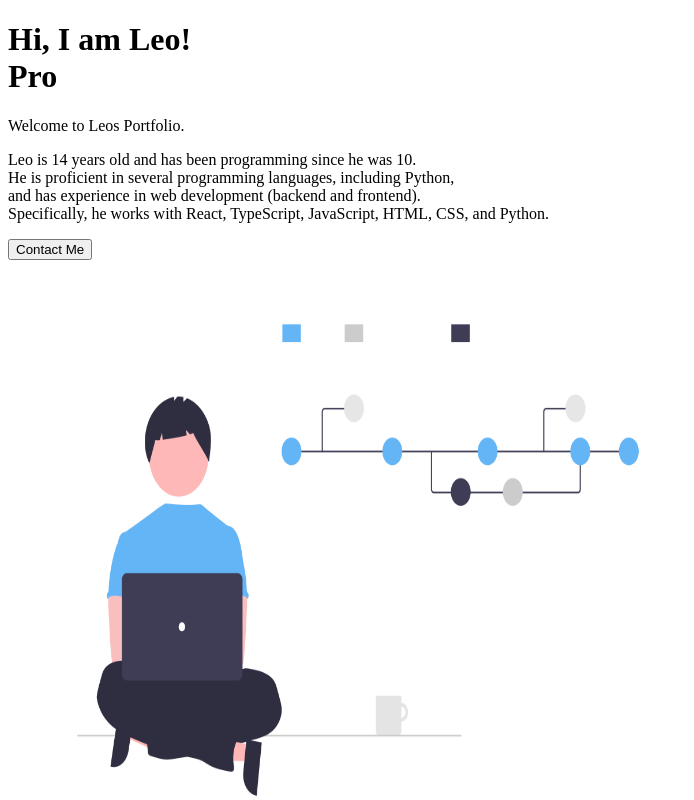
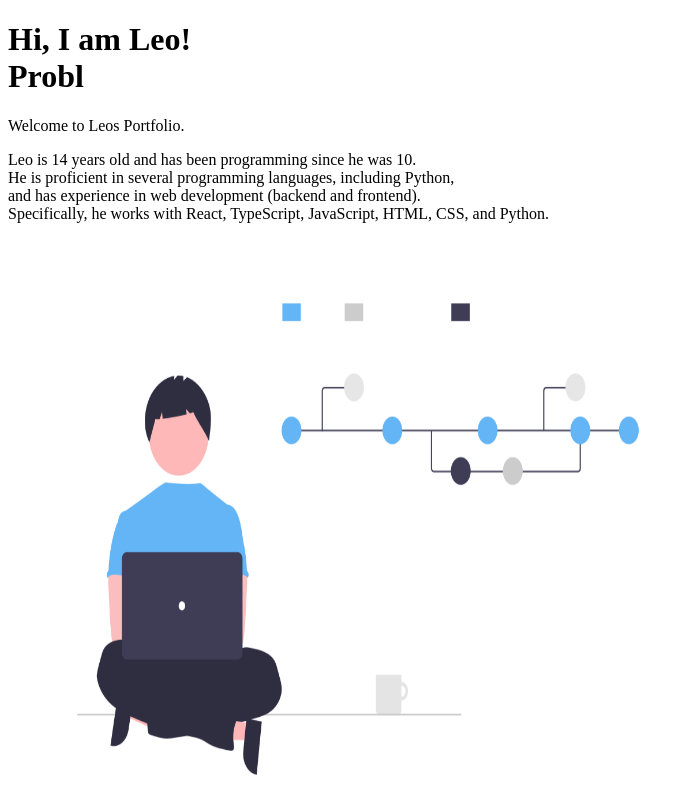
Before and after one commit to Leo17220310/MyWebsiteLeo, a Next.js app: page / in a window 1280 px wide. Shown: the top 800 px of the page, without its empty margins (0-694 px from the left). Built offline with nearby package versions, Linux system fonts and the light colour scheme.

Commit message:
new animation intruduction

```diff
--- a/src/sections/Intruductions.module.css
+++ b/src/sections/Intruductions.module.css
@@ -10,3 +10,41 @@
 .content.show {
   opacity: 1; /* Setze die Opazität auf 1, um den Inhalt sichtbar zu machen */
 }
+
+.slideIn {
+  animation: slideInAnimation 0.5s ease-in-out forwards;
+}
+
+@keyframes slideInAnimation {
+  from {
+    transform: translateX(100px) rotate(45deg);
+    opacity: 0;
+  }
+  to {
+    transform: translateX(0) rotate(0);
+    opacity: 1;
+  }
+}
+
+.buttonContainer {
+  position: absolute;
+  top: 50%;
+  margin-top: 100px;
+  margin-left: 1200px;
+  animation: slideButton 1s ease-in-out forwards;
+}
+
+@keyframes slideButton {
+  from {
+    position: absolute;
+    top: 50%;
+    margin-top: 100px;
+    margin-left: 1200px;
+  }
+  to {
+    position: absolute;
+    top: 50%;
+    margin-top: 100px;
+    margin-left: 0px;
+  }
+}
--- a/src/sections/intruduction.tsx
+++ b/src/sections/intruduction.tsx
@@ -89,18 +89,19 @@ const Intruductions = () => {
           CSS, and Python.
         </p>
       </div>
-
+      <div className={`${styles.buttonContainer}`}>
       <div className="mt-[30px] ml-[210px]">
         <Button
-          className="text-black rounded-full hover:bg-blue-200 hover:shadow-xl hover:shadow-blue-300"
+          className={`text-black rounded-full hover:bg-blue-200 hover:shadow-xl hover:shadow-blue-300 ${showContent ? styles.slideIn : ""}`}
           variant="outline"
           onClick={handleContactMeClick}
         >
           Contact Me
         </Button>
       </div>
+      </div>
 
-      <div className="w-[700px] h-[600px] mt-[-400px] ml-[1100px]">
+      <div className={`w-[700px] h-[600px] mt-[-400px] ml-[1100px] ${showContent ? styles.slideIn : ""}`}>
         <img
           src="/coder.png"
           className="small-logo"
```
